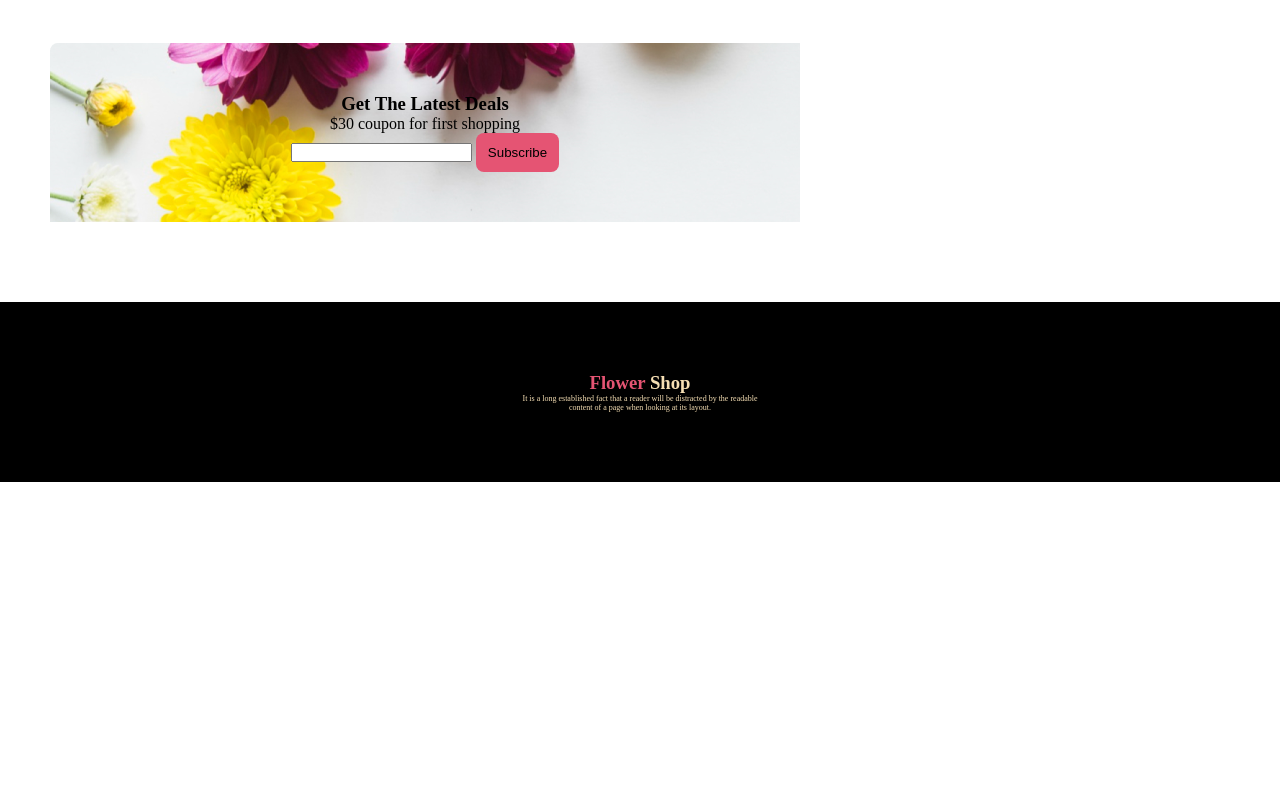
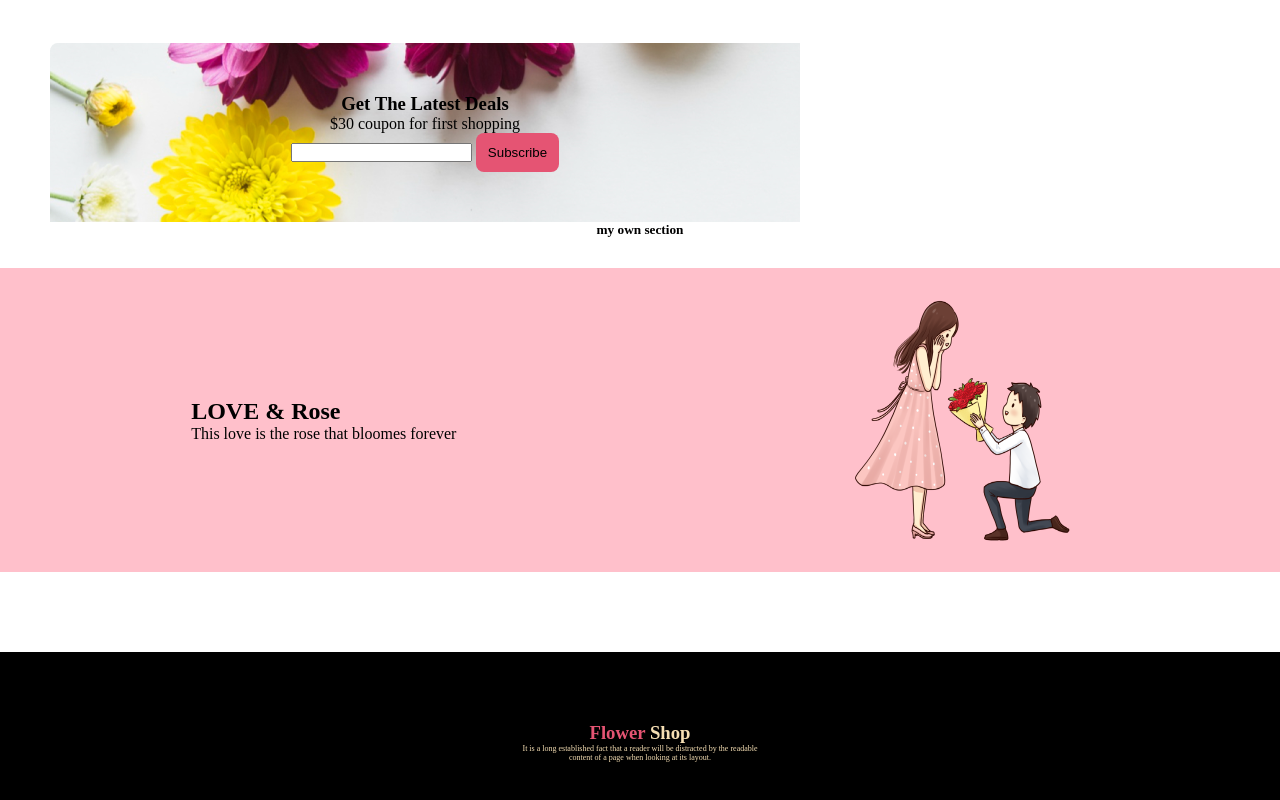
Before and after one commit to Sanobar-rahaman/assignment-1, a plain HTML site: page index.html in a window 1280 px wide. Shown: the part 2017-2817 px from the top of the page. Before the commit the page ends 2499 px from the top, so only its background shows below. Drawn offline with Linux system fonts and the light colour scheme.

Commit message:
all done need some modification

```diff
--- a/assignment.css
+++ b/assignment.css
@@ -148,3 +148,18 @@
 .footer-description{
     font-size: 8px;
 }
+/* my own section */
+.propose-img{
+    width: 250px;
+    height: 300px;
+}
+.love{
+    display: flex;
+    justify-content: space-around;
+    align-items: center;
+    background-color: pink;
+    margin-top: 30px;
+}
+.own{
+    text-align: center;
+}
--- a/index.html
+++ b/index.html
@@ -88,6 +88,19 @@
                 <button class="btn-primary">Subscribe</button>
             </div>
         </section>
+        <!-- my own section -->
+        <section>
+            <h5 class="own">my own section</h5>
+            <div class="love">
+                <div class="love-description">
+                    <h1>LOVE & Rose</h1>
+                    <p>This love is the rose that bloomes forever </p>
+                </div>
+                <div class="simbol-of-love">
+                    <img class="propose-img" src="Flower Asset/Lovepik_com-401179966-propose.png" alt="" srcset="">
+                </div>
+            </div>
+        </section>
     </main>
     <footer>
         <div class="footer-section">
```
Also changed, not shown: Flower Asset/Lovepik_com-401179966-propose.png (added).
